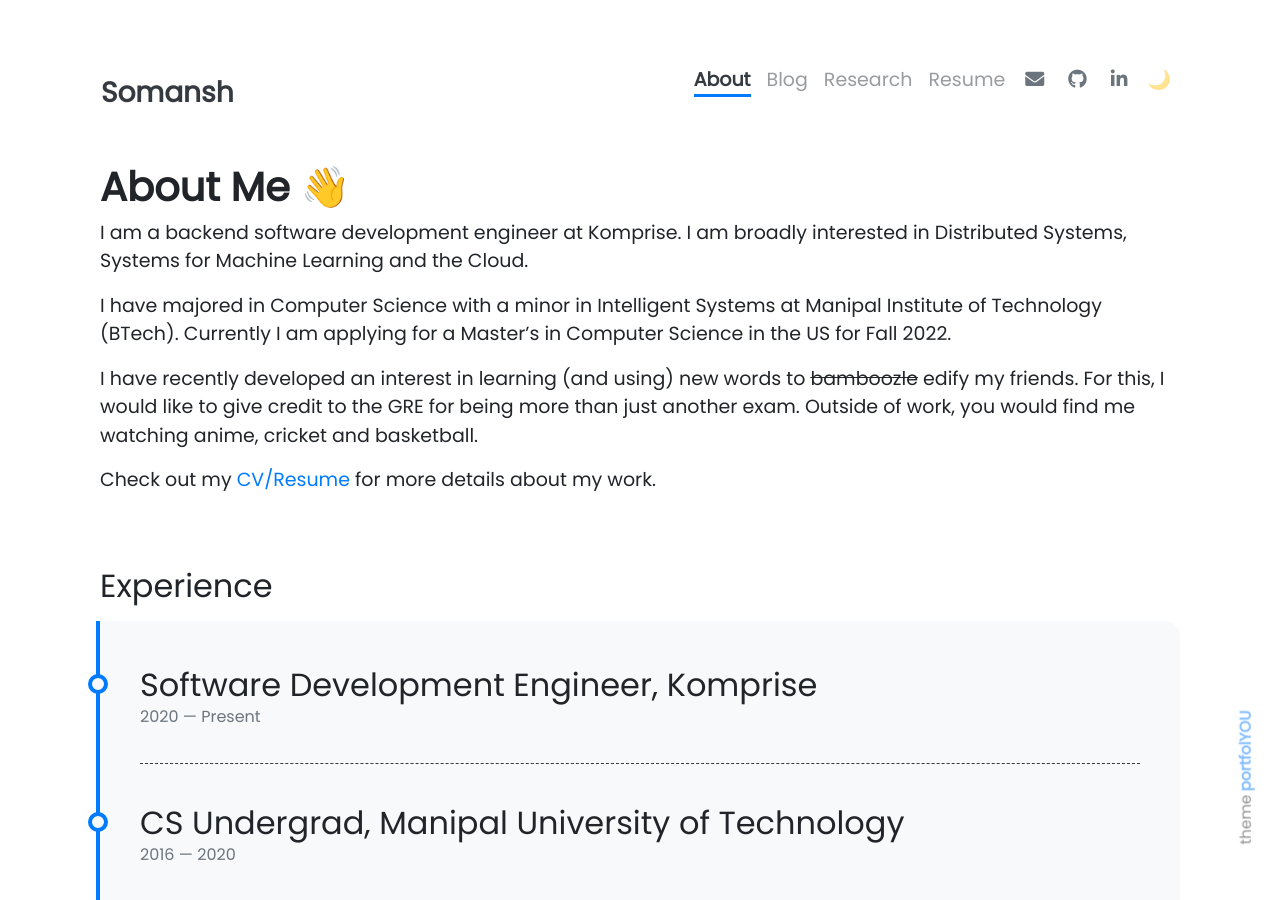
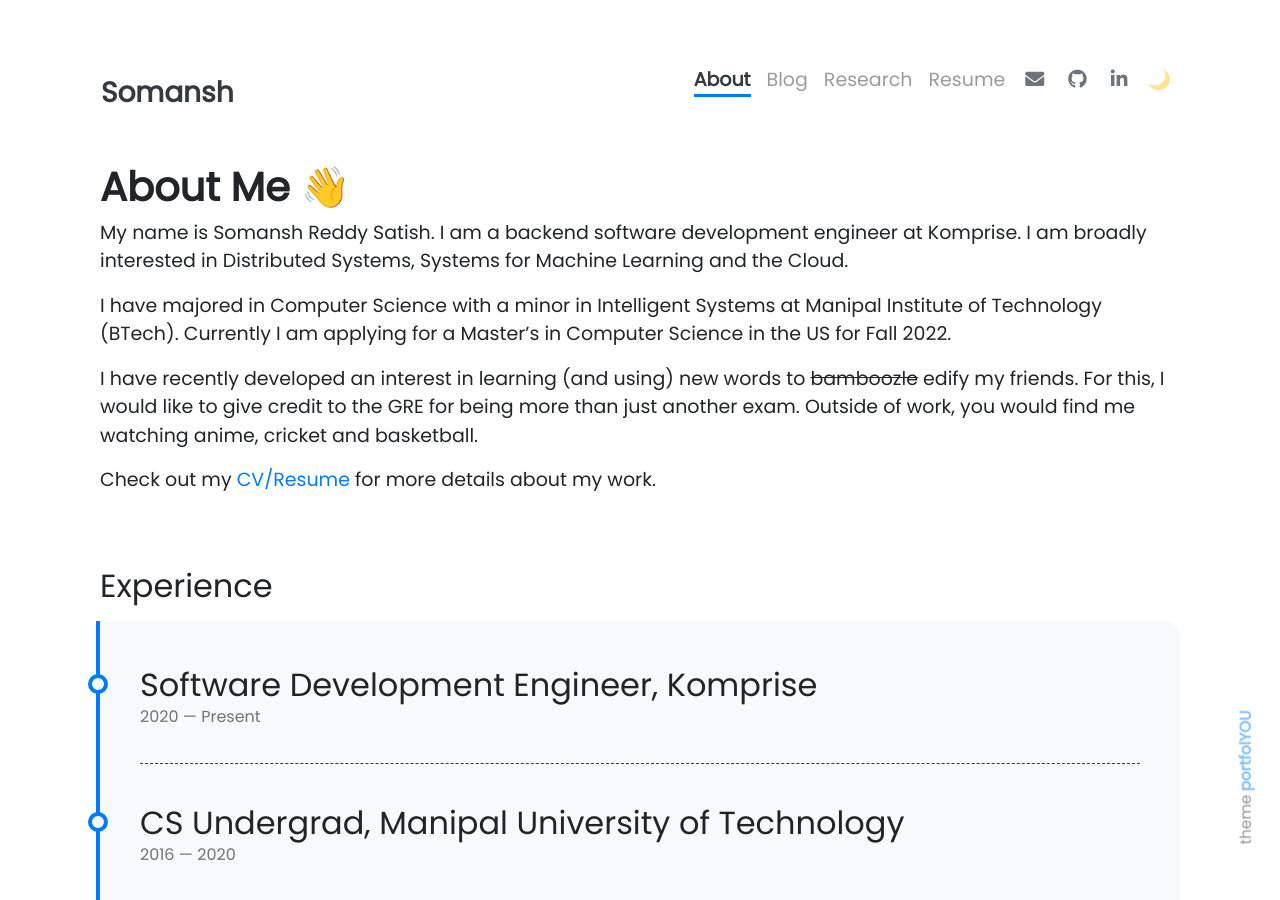
Before and after one commit to somanshreddy/somanshreddy.github.io, a Jekyll site: the page built from pages/about.md, in a window 1280 px wide and 900 px high. Built offline with Jekyll 4.4.1, drawn with Linux system fonts in a browser that asks for light colours; nearby versions of some CDN libraries; emoji names are drawn with the system emoji font.

Commit message:
Adding my full name to the About section

```diff
--- a/pages/about.md
+++ b/pages/about.md
@@ -7,7 +7,7 @@ weight: 1
 
 # **About Me :wave:**
 
-I am a backend software development engineer at Komprise. I am broadly interested in Distributed Systems, Systems for Machine Learning and the Cloud.
+My name is Somansh Reddy Satish. I am a backend software development engineer at Komprise. I am broadly interested in Distributed Systems, Systems for Machine Learning and the Cloud.
 
 I have majored in Computer Science with a minor in Intelligent Systems at Manipal Institute of Technology (BTech). Currently I am applying for a Master's in Computer Science in the US for Fall 2022.
 
```
